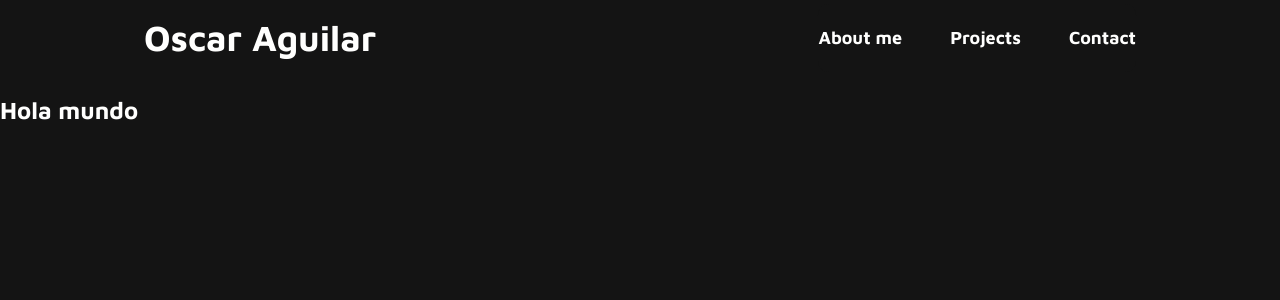
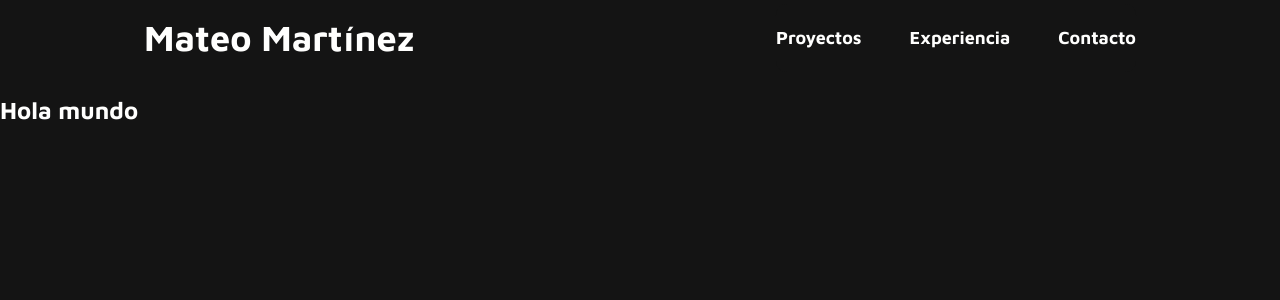
Before and after one commit to OscarAguilarL/portafolio-mateo, a React (Vite) app: page / in a window 1280 px wide. Shown: the top 300 px of the page. Built offline with nearby package versions, Linux system fonts and the light colour scheme.

Commit message:
Fix typo on header

```diff
--- a/src/components/Header.jsx
+++ b/src/components/Header.jsx
@@ -106,20 +106,20 @@ const Header = () => {
   }
 
   return (
-    <HeaderStyled id="about">
+    <HeaderStyled>
       <a href="/">
-        <h1>Oscar Aguilar</h1>
+        <h1>Mateo Martínez</h1>
       </a>
 
       <NavStyled isOpen={menuOpen}>
         <a onClick={handleNavClick} href="#">
-          About me
+          Proyectos
         </a>
         <a onClick={handleNavClick} href="#">
-          Projects
+          Experiencia
         </a>
         <a onClick={handleNavClick} href="#">
-          Contact
+          Contacto
         </a>
       </NavStyled>
       <MenuButton onClick={handleMenuClick}>
```
